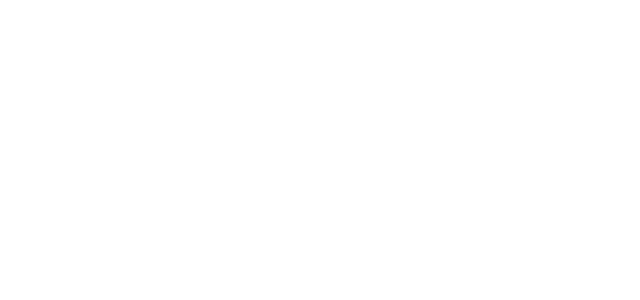
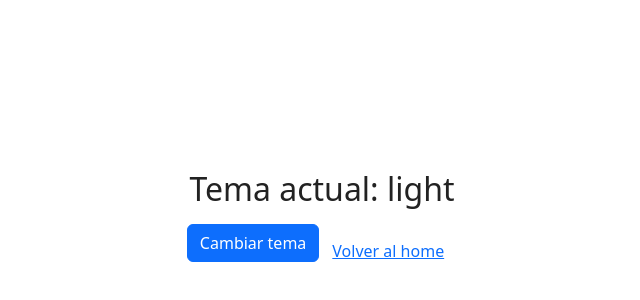
Before and after one commit to elizabethrigos/Hooks_React, a React (Vite) app: page /useSyncExternalStore in a window 1280 px wide. Before the commit this address had no page. Shown: the part 180-480 px from the top of the page, without its empty margins (318-958 px from the left). Built offline with nearby package versions, Linux system fonts and the light colour scheme.

Commit message:
Creacion de mas hooks

```diff
--- a/src/App.jsx
+++ b/src/App.jsx
@@ -10,6 +10,9 @@
 import HookUseContext from './playground/HookUseContext'
 import HookUseReducer from './playground/HookUseReducer'
 import HookUseMemo from './playground/HookUseMemo'
+import HookUseTransition from './playground/HookUseTransition'
+import HookUseActionState from './playground/HookUseActionState'
+import HookUseSyncExternalStore from './playground/HookUseSyncExternalStore'
 
 function App() {
 
@@ -27,6 +30,9 @@
         <Route path='useContext' element={<HookUseContext/>}></Route>
         <Route path='useReducer' element={<HookUseReducer/>}></Route>
         <Route path='useMemo' element={<HookUseMemo/>}></Route>
+        <Route path='useTransition' element={<HookUseTransition/>}></Route>
+        <Route path='useActionState' element={<HookUseActionState/>}></Route>
+        <Route path='useSyncExternalStore' element={<HookUseSyncExternalStore/>}></Route>
 
       </Routes>
     </BrowserRouter>
--- a/src/playground/HomeHook.jsx
+++ b/src/playground/HomeHook.jsx
@@ -18,6 +18,9 @@
         <a href="useContext" className="list-group-item">ir a context ^_^</a>
         <a href="useReducer" className="list-group-item">ir a reducer ^_^</a>
         <a href="useMemo" className="list-group-item">ir a memo ^_^</a>
+        <a href="useTransition" className="list-group-item">ir a transition ^_^</a>
+        <a href="useActionState" className="list-group-item">ir a ActionState ^_^</a>
+        <a href="useSyncExternalStore" className="list-group-item">ir a SyncExternalStore ^_^</a>
       </div>
     </div>
   );
--- /dev/null
+++ b/src/playground/HookUseSyncExternalStore.jsx
@@ -0,0 +1,47 @@
+import React, { useSyncExternalStore } from 'react';
+import { Link } from 'react-router-dom';
+
+// Store de tema externo
+const themeStore = {
+  theme: "light",
+  listeners: [],
+  subscribe(callback) {
+    this.listeners.push(callback);
+    return () => {
+      this.listeners = this.listeners.filter((l) => l !== callback);
+    };
+  },
+  getSnapshot() {
+    return this.theme;
+  },
+  toggleTheme() {
+    this.theme = this.theme === "light" ? "dark" : "light";
+    this.listeners.forEach((cb) => cb());
+  }
+};
+
+function ThemeSwitcher() {
+  const theme = useSyncExternalStore(
+    themeStore.subscribe.bind(themeStore),
+    themeStore.getSnapshot.bind(themeStore)
+  );
+
+  const styles =
+    theme === "light"
+      ? { background: "#fff", color: "#222", padding: 40 }
+      : { background: "#222", color: "#fff", padding: 40 };
+
+  return (
+    <div style={styles}>
+      <h2>Tema actual: {theme}</h2>
+      <button className="btn btn-primary" onClick={() => themeStore.toggleTheme()}>
+        Cambiar tema
+      </button>
+      <Link to="/" className="btn btn-link mt-3">
+        Volver al home
+      </Link>
+    </div>
+  );
+}
+
+export default ThemeSwitcher;
```
